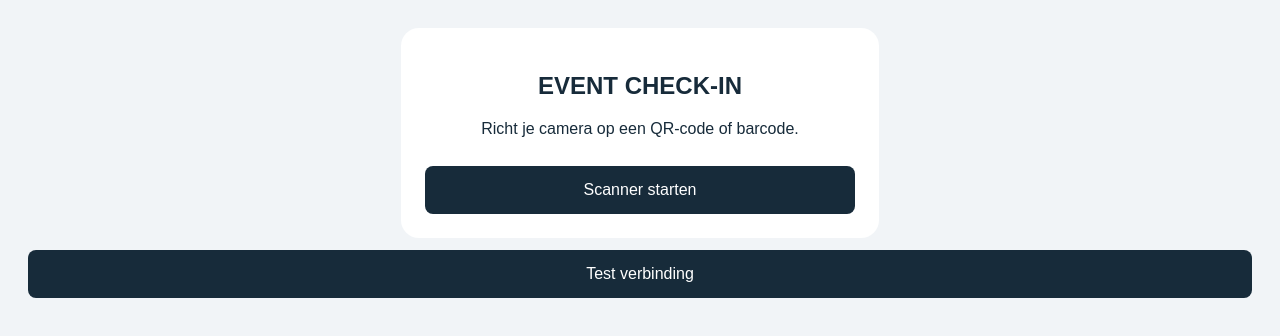
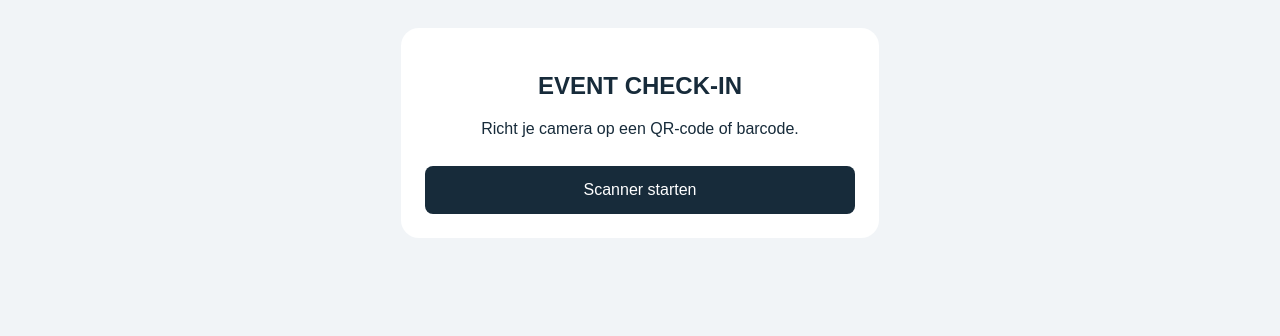
Before and after one commit to bramdeneve83-hue/event-checkin-scanner, a plain HTML site: page index.html in a window 1280 px wide. Drawn offline with Linux system fonts and the light colour scheme.

Commit message:
Update index.html

```diff
--- a/index.html
+++ b/index.html
@@ -114,33 +114,5 @@
       }
     }
   </script>
-
-<button onclick="testVerbinding()">
-  Test verbinding
-</button>
-
-<script>
-async function testVerbinding() {
-  try {
-    const antwoord = await fetch(
-      "https://event-checkin-api.bram-deneve83.workers.dev/test-verbinding",
-      {
-        method: "POST",
-        headers: {
-          "Content-Type": "application/json"
-        },
-        body: JSON.stringify({})
-      }
-    );
-
-    const resultaat = await antwoord.json();
-
-    alert(resultaat.bericht || "Geen bericht ontvangen.");
-  } catch (fout) {
-    alert("Verbinding mislukt.");
-  }
-}
-</script>
-
 </body>
 </html>
```
